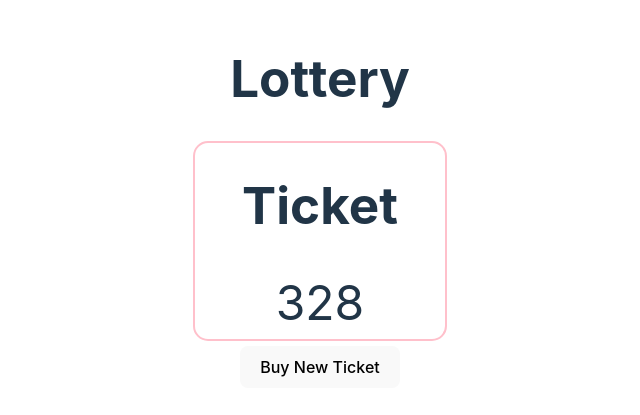
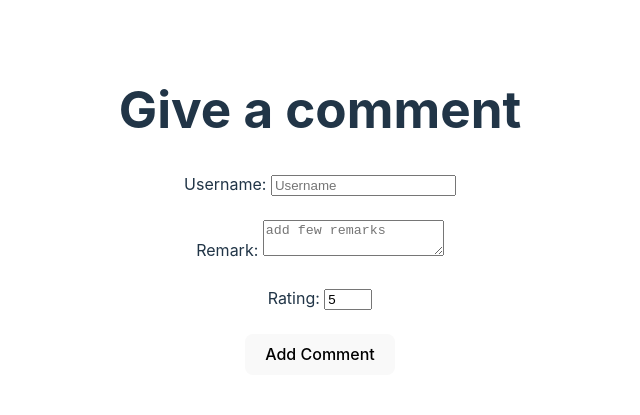
Before and after one commit to divynashu001/React, a React (Vite) app in the folder react-second-app/: page / in a window 1280 px wide. Shown: the part 189-604 px from the top of the page, without its empty margins (320-960 px from the left). Built offline with nearby package versions, Linux system fonts and the light colour scheme.

Commit message:
adding Comment component

```diff
--- a/react-second-app/src/App.jsx
+++ b/react-second-app/src/App.jsx
@@ -1,7 +1,8 @@
 import './App.css'
+import Comments from './Comments'
 // import LudoBoard from './LudoBoard'
 //import TodoList from './TodoList'
-import Lottery from './Lottery'
+//import Lottery from './Lottery'
 //import TicketNum from './TicketNum'
 //import Ticket from './Ticket'
 
@@ -9,7 +10,8 @@
 
   return (
     <>
-      <Lottery n={3} winingSum={15}/>
+      {/* <Lottery n={3} winingSum={15}/> */}
+      <Comments/>
 
     </>
   )
--- /dev/null
+++ b/react-second-app/src/Comments.jsx
@@ -0,0 +1,70 @@
+import { useState } from "react"
+
+export default function Comments(){
+    let [formData, setFormData]= useState({
+        username:"",
+        remarks:"",
+        rating:5
+    })
+
+    let handleinputChange = (event)=>{
+        setFormData((currData)=>{
+            return{...currData, [event.target.name]:event.target.value};
+        })
+    }
+
+    let handeSubmit = (event)=>{
+        console.log(formData)
+        event.preventDefault();
+        setFormData(
+            {
+                username:"",
+                remarks:"",
+                rating:5
+            }
+        )
+    }
+    return (
+        <div>
+            <h1>Give a comment</h1>
+            <form onSubmit={handeSubmit}>
+
+                <label htmlFor="username">Username: </label>
+                <input
+                placeholder="Username"
+                type="text"
+                value={formData.username}
+                onChange={handleinputChange}
+                id="username"
+                name="username"
+                />
+                <br/><br/>
+
+                <label htmlFor="remarks">Remark: </label>
+                <textarea
+                value={formData.remarks}
+                placeholder="add few remarks"
+                onChange={handleinputChange}
+                id="remarks"
+                name="remarks"
+                ></textarea>
+                <br/><br/>
+
+                <label htmlFor="rating">Rating: </label>
+                <input
+                type="number"
+                 min={1}
+                 max={5}
+                 value={formData.rating}
+                 onChange={handleinputChange}
+                 id="rating"
+                 name="rating"
+                 />
+
+                <br/><br/>
+
+                <button>Add Comment</button>
+            </form>
+        </div>
+    )
+}
```
